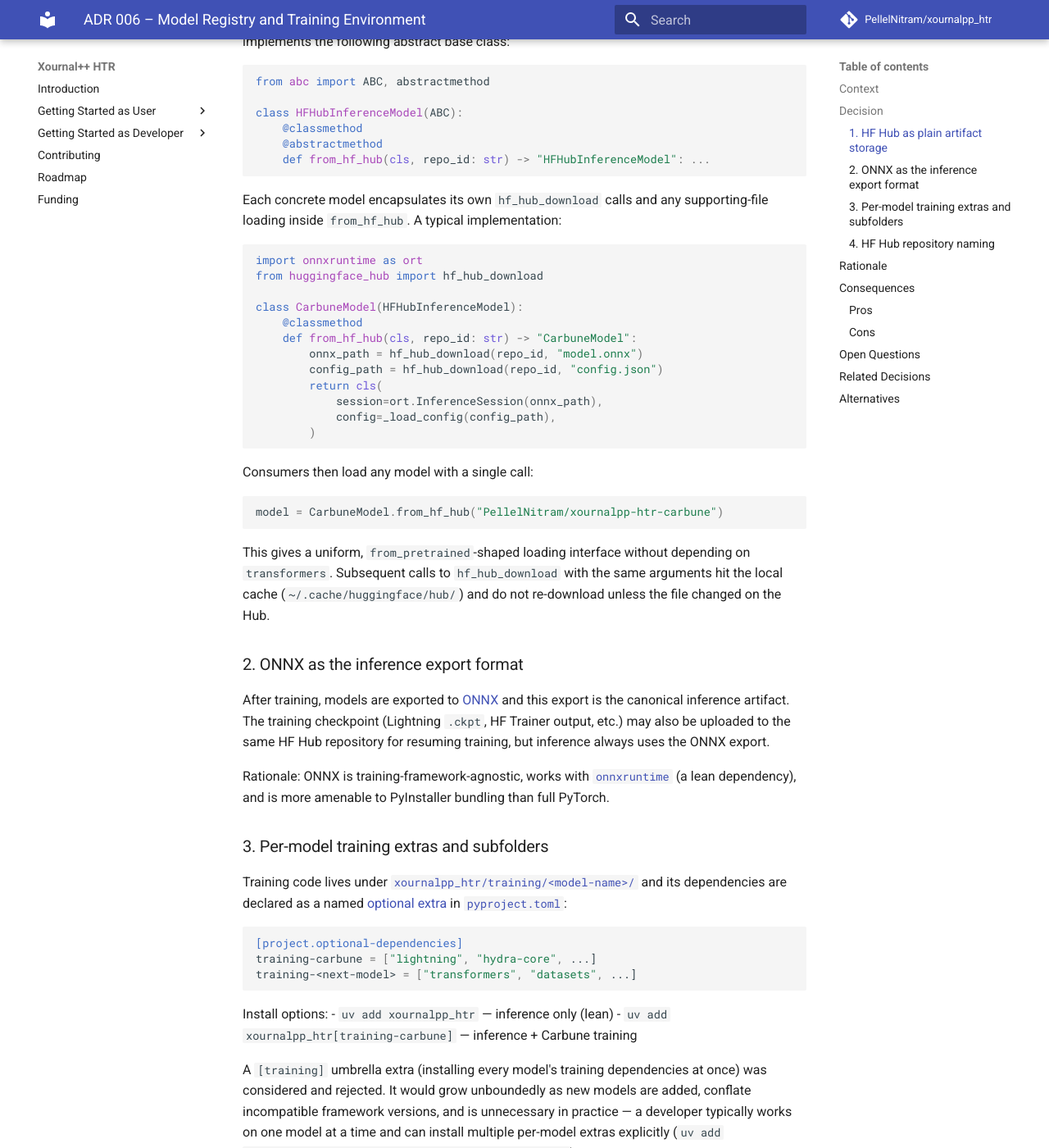
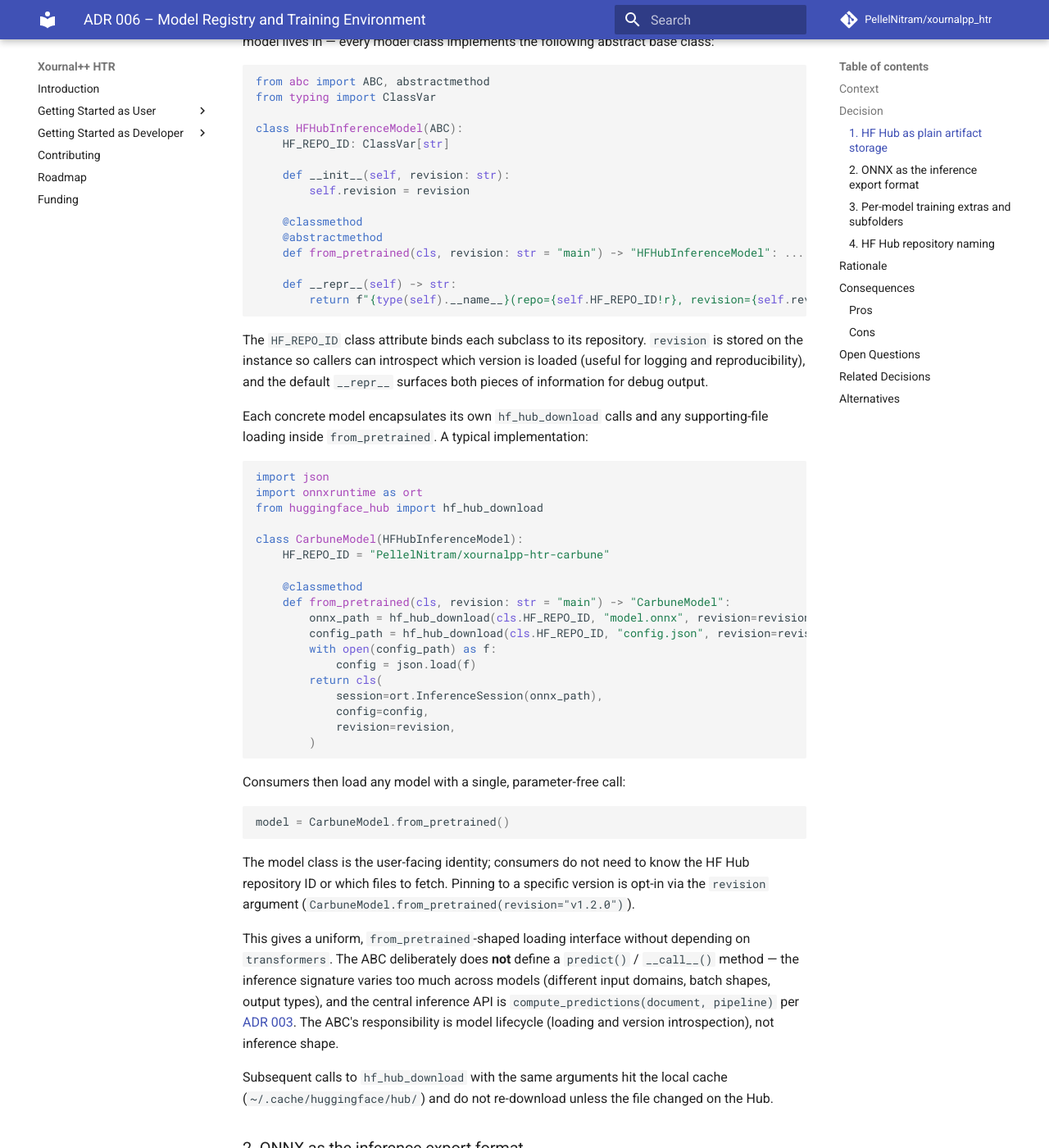
Before and after one commit to PellelNitram/xournalpp_htr, an MkDocs documentation site: the page built from docs/ADRs/006_model_registry_and_training_environment.md, in a window 1280 px wide and 1400 px high, scrolled down 1655 px. Shown: the whole window at 82% size. Built offline with MkDocs 1.6.1 and Material for MkDocs 9.7.7, drawn with Linux system fonts in a browser that asks for light colours; comment, search, counter and statistics services are not loaded; some of the changed text lies outside the part shown.

Commit message:
Refine HFHubInferenceModel ABC in ADR 006. [CC]

````diff
--- a/docs/ADRs/006_model_registry_and_training_environment.md
+++ b/docs/ADRs/006_model_registry_and_training_environment.md
@@ -75,43 +75,71 @@
                 repo_id="PellelNitram/xournalpp-htr-carbune")
 ```
 
-To keep consumers free from knowing which files to fetch for each model, every model class implements
-the following abstract base class:
+To keep consumers free from knowing which files to fetch — or even which repository each model lives
+in — every model class implements the following abstract base class:
 
 ```python
 from abc import ABC, abstractmethod
+from typing import ClassVar
 
 class HFHubInferenceModel(ABC):
+    HF_REPO_ID: ClassVar[str]
+
+    def __init__(self, revision: str):
+        self.revision = revision
+
     @classmethod
     @abstractmethod
-    def from_hf_hub(cls, repo_id: str) -> "HFHubInferenceModel": ...
+    def from_pretrained(cls, revision: str = "main") -> "HFHubInferenceModel": ...
+
+    def __repr__(self) -> str:
+        return f"{type(self).__name__}(repo={self.HF_REPO_ID!r}, revision={self.revision!r})"
 ```
 
+The `HF_REPO_ID` class attribute binds each subclass to its repository. `revision` is stored on the
+instance so callers can introspect which version is loaded (useful for logging and reproducibility),
+and the default `__repr__` surfaces both pieces of information for debug output.
+
 Each concrete model encapsulates its own `hf_hub_download` calls and any supporting-file loading
-inside `from_hf_hub`. A typical implementation:
+inside `from_pretrained`. A typical implementation:
 
 ```python
+import json
 import onnxruntime as ort
 from huggingface_hub import hf_hub_download
 
 class CarbuneModel(HFHubInferenceModel):
+    HF_REPO_ID = "PellelNitram/xournalpp-htr-carbune"
+
     @classmethod
-    def from_hf_hub(cls, repo_id: str) -> "CarbuneModel":
-        onnx_path = hf_hub_download(repo_id, "model.onnx")
-        config_path = hf_hub_download(repo_id, "config.json")
+    def from_pretrained(cls, revision: str = "main") -> "CarbuneModel":
+        onnx_path = hf_hub_download(cls.HF_REPO_ID, "model.onnx", revision=revision)
+        config_path = hf_hub_download(cls.HF_REPO_ID, "config.json", revision=revision)
+        with open(config_path) as f:
+            config = json.load(f)
         return cls(
             session=ort.InferenceSession(onnx_path),
-            config=_load_config(config_path),
+            config=config,
+            revision=revision,
         )
 ```
 
-Consumers then load any model with a single call:
+Consumers then load any model with a single, parameter-free call:
 
 ```python
-model = CarbuneModel.from_hf_hub("PellelNitram/xournalpp-htr-carbune")
+model = CarbuneModel.from_pretrained()
 ```
 
+The model class is the user-facing identity; consumers do not need to know the HF Hub repository ID
+or which files to fetch. Pinning to a specific version is opt-in via the `revision` argument
+(`CarbuneModel.from_pretrained(revision="v1.2.0")`).
+
 This gives a uniform, `from_pretrained`-shaped loading interface without depending on `transformers`.
+The ABC deliberately does **not** define a `predict()` / `__call__()` method — the inference signature
+varies too much across models (different input domains, batch shapes, output types), and the central
+inference API is `compute_predictions(document, pipeline)` per [ADR 003](003_define_target_architecture.md).
+The ABC's responsibility is model lifecycle (loading and version introspection), not inference shape.
+
 Subsequent calls to `hf_hub_download` with the same arguments hit the local cache
 (`~/.cache/huggingface/hub/`) and do not re-download unless the file changed on the Hub.
 
@@ -214,8 +242,9 @@
   [#66](https://github.com/PellelNitram/xournalpp_htr/issues/66),
   [#67](https://github.com/PellelNitram/xournalpp_htr/issues/67)).
 - Naming convention is simple and consistent across all models.
-- The `HFHubInferenceModel.from_hf_hub(repo_id)` interface gives consumers a uniform, `from_pretrained`-shaped
-  loading API across all custom models without requiring `transformers`.
+- The `HFHubInferenceModel.from_pretrained()` interface gives consumers a uniform, parameter-free
+  loading API across all custom models without requiring `transformers`. The class itself identifies
+  the model; consumers never deal with repository IDs or file lists.
 
 ### Cons
 
@@ -229,9 +258,10 @@
   before export to preserve control flow, use the newer
   [`torch.onnx.export(..., dynamo=True)`](https://pytorch.org/docs/stable/onnx_dynamo.html) path, or
   restructure the model so that dynamic logic lives outside the exported portion.
-- Consumers cannot use `transformers.from_pretrained` directly. The `HFHubInferenceModel.from_hf_hub(repo_id)`
-  ABC gives a morally equivalent interface, but consumers must still know which concrete model class
-  to instantiate (there is no `AutoModel` equivalent that dispatches from the repo ID alone).
+- Consumers cannot use `transformers.from_pretrained` directly. The
+  `HFHubInferenceModel.from_pretrained()` ABC gives a morally equivalent interface, but consumers must
+  still know which concrete model class to instantiate (there is no `AutoModel` equivalent that
+  dispatches from a repo ID alone).
 - Supporting files (alphabet, config) alongside the ONNX are model-specific with no enforced schema —
   the model builder is responsible for documenting what is required.
 - Developers who need to work on multiple models simultaneously must combine per-model extras
````
